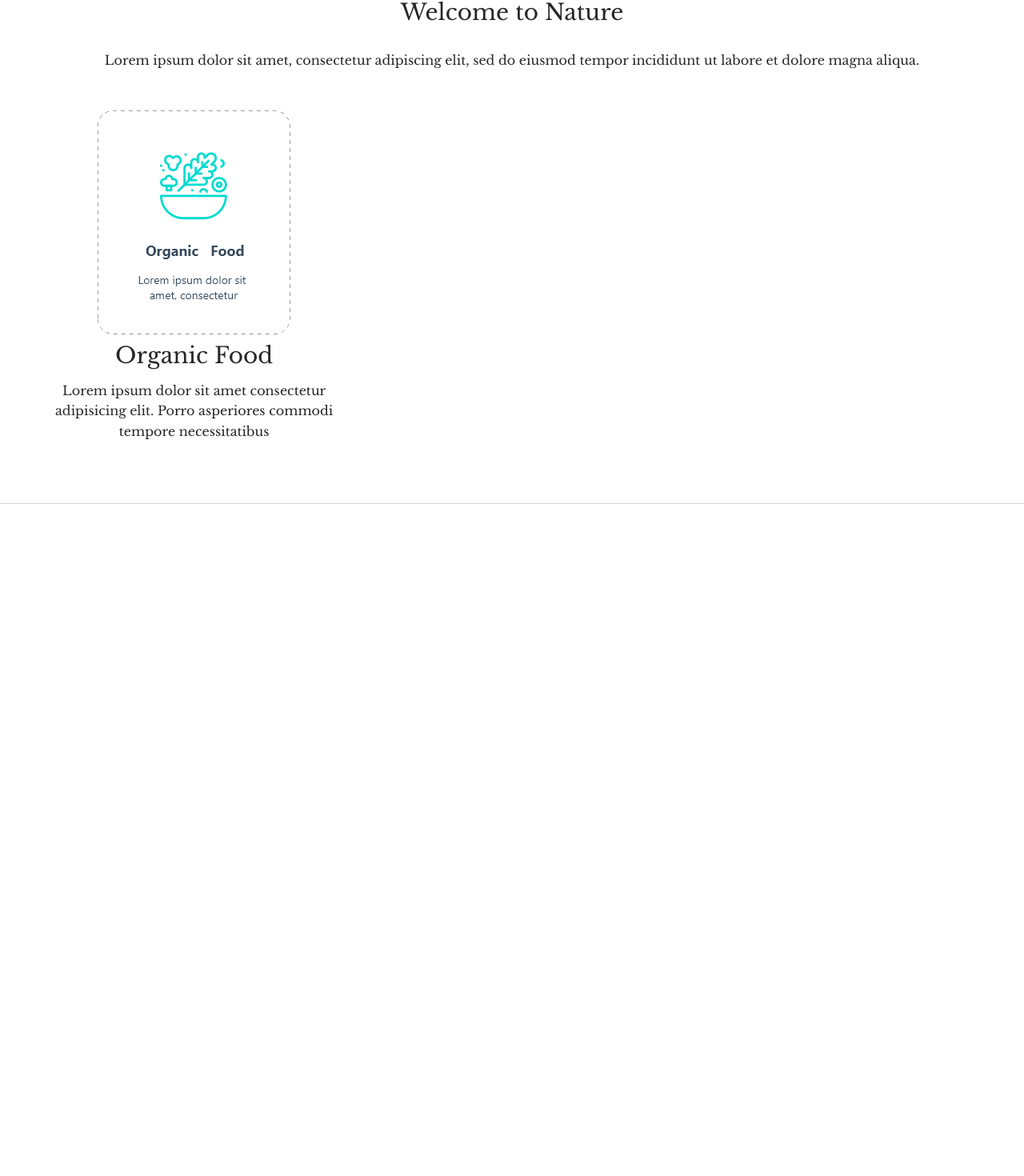
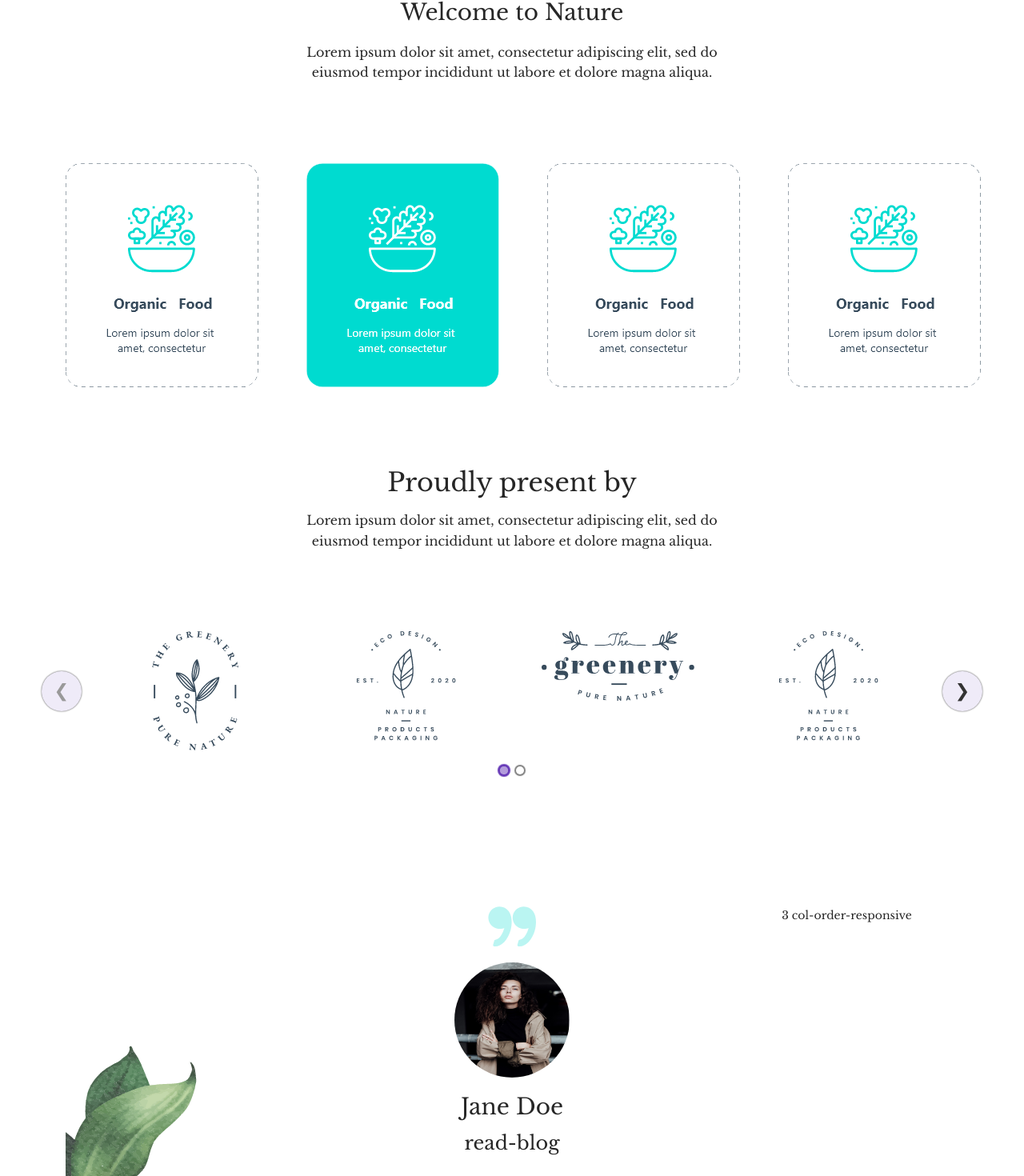
Before and after one commit to mehadiHasanDiner/blog-job-task-client, a React (Create React App) app: page / in a window 1280 px wide. Shown: the part 910-2380 px from the top of the page at 80% size. Before the commit the page ends 1540 px from the top, so only its background shows below. Built offline with nearby package versions, Linux system fonts and the light colour scheme.

Commit message:
school work on office time

```diff
--- a/package.json
+++ b/package.json
@@ -3,6 +3,7 @@
   "version": "0.1.0",
   "private": true,
   "dependencies": {
+    "@ant-design/icons": "^4.6.2",
     "@testing-library/jest-dom": "^5.11.9",
     "@testing-library/react": "^11.2.5",
     "@testing-library/user-event": "^12.8.1",
@@ -10,8 +11,12 @@
     "bootstrap": "^5.0.1",
     "react": "^17.0.1",
     "react-bootstrap": "^1.6.1",
+    "react-card-slide": "^1.0.13",
     "react-dom": "^17.0.1",
+    "react-elastic-carousel": "^0.11.5",
+    "react-multi-carousel": "^2.6.3",
     "react-scripts": "4.0.3",
+    "styled-components": "^5.3.0",
     "web-vitals": "^1.1.0"
   },
   "scripts": {
--- a/src/App.css
+++ b/src/App.css
@@ -46,9 +46,7 @@ title holder
 */
 .titleHolder {
   text-align: center;
-  position: relative;
   padding: 0 0 20px;
-  margin: 0 0 10px;
 }
 
 
@@ -326,16 +324,22 @@ block
 */
 .block {
   padding: 60px 0;
-  border-bottom: 1px solid #d9d9d9;
 }
 
 /*
-about
+Product
 -----
 */
+
+.product-slide{
+  margin-top: 100px;
+  text-align: center;
+}
+
+
 .aboutBlock .contentHolder {
   text-align: center;
-  margin: 0 0 50px;
+  margin: 0px 300px 100px;
 }
 
 .aboutBlock .icon {
@@ -346,12 +350,71 @@ about
 
 .aboutBlock .content {
   text-align: center;
+  display: flex;
+}
+.content .icon {
+  margin: 0 30px 0 30px;
+}
+
+
+.product-div {
+  font-family: sans-serif;
+  display: flex;
+  align-items: center;
+  justify-content: center;
+  margin-top: 50px;
+}
+
+.cGKbZh {
+  background-color: #00dbd028 !important;
+}
+
+.cGKbZh:hover:enabled, .cGKbZh:focus:enabled {
+  background-color: #00dbd0 !important;
+}
+
+.ejXxNI{
+  background-color: #00dbd028 !important;
+  box-shadow: 0 0 1px 3px #00dbd0 !important;
+}
+.ehkxHv{
+  background-color: #00dbd028 !important;
 }
 
 /*
-how it works
+blog
 ------------
 */
+
+.blog-container{
+  margin-top: 100px;
+  text-align: center;
+  height: 100vh;
+  width: 100%;
+  position: relative;
+  overflow: hidden;
+
+}
+
+
+.img-style{
+  position: absolute;
+    top: -150px;
+    right: 85px;
+    margin: auto;
+}
+
+.rate-comment{
+  margin-top: 20px;
+  display: block;
+}
+
+.rate-comment img{
+  border-radius: 200%;
+  width: 9rem;
+  height: 9rem;
+  margin-bottom: 20px;
+}
 .worksBlock {
   /* background: url('assets/images/bg-works.jpg') no-repeat; */
   background-position: 50% 0;
--- a/src/Components/Home/Blog/Blog.js
+++ b/src/Components/Home/Blog/Blog.js
@@ -0,0 +1,47 @@
+import React from 'react';
+import { Row, Col } from 'antd';
+import { createFromIconfontCN } from '@ant-design/icons';
+import 'antd/dist/antd.css';
+import bgImg from '../../../images/Group 134.png'
+import comment from '../../../images/Group 86.png'
+import rateImage1 from '../../../images/blog-image-1.png';
+
+const Blog = () => {
+    return (
+        <div>
+            <div className="container blog-slide">
+                <div className="blog-container">
+                    <Row>
+                        <Col span={6} xs={{ order: 1 }} sm={{ order: 2 }} md={{ order: 3 }} lg={{ order: 4 }}>
+                            <div className="img-style">
+                                <img src={bgImg} alt="" />
+                            </div>
+                        </Col>
+
+                        <Col span={12} xs={{ order: 1 }} sm={{ order: 2 }} md={{ order: 3 }} lg={{ order: 4 }}>
+                            <div className="newsletter">
+                                <img src={comment} alt="" />
+                                <div className="rate-comment">
+                                    <img src={rateImage1} alt="" />
+                                    <h3>Jane Doe</h3>
+                                    {/* <StarOutlined /> */}
+                                </div>
+                            </div>
+                            <div className="read-blog">
+                                <h4>read-blog</h4>
+
+                            </div>
+                        </Col>
+
+                        <Col span={6} xs={{ order: 1 }} sm={{ order: 2 }} md={{ order: 3 }} lg={{ order: 4 }}>
+                            3 col-order-responsive
+                        </Col>
+                    </Row>
+                </div>
+
+            </div>
+        </div>
+    );
+};
+
+export default Blog;
--- a/src/Components/Home/Home.js
+++ b/src/Components/Home/Home.js
@@ -1,12 +1,14 @@
 import React from 'react';
 import Hero from './Header/Hero';
 import Products from './Products/Products';
+import Blog from './Blog/Blog';
 
 const Home = () => {
     return (
         <div>
             <Hero/>
             <Products/>
+            <Blog/>
         </div>
     );
 };
--- a/src/Components/Home/Products/Products.js
+++ b/src/Components/Home/Products/Products.js
@@ -2,20 +2,27 @@ import React from 'react';
 import image1 from '../../../images/Group 114.png';
 import image2 from '../../../images/Group 205.png';
 import image3 from '../../../images/Group 207.png';
+
+import Carousel from "react-elastic-carousel";
+import Item from './style';
+
 import { Row, Col } from 'antd';
 
-const products = [
-    {
-        key: '1',
-        image2: image1,
-        image3: image2,
-        title: 'Organic Food',
-        details: 'Lorem ipsum dolor sit amet consectetur adipisicing elit. Porro asperiores commodi tempore necessitatibus'
+import image4 from '../../../images/Group 39.png';
+import image5 from '../../../images/Group 55.png';
+import image6 from '../../../images/Group 64.png';
 
-    }
-]
+
 
 const Products = () => {
+
+    const breakPoints = [
+        { width: 1, itemsToShow: 2 },
+        { width: 550, itemsToShow: 3 },
+        { width: 768, itemsToShow: 4 },
+        { width: 1200, itemsToShow: 5 },
+      ];
+
     return (
         <div id="about" className="block aboutBlock">
             <div className="container-fluid">
@@ -24,24 +31,47 @@ const Products = () => {
                     <h2>Welcome to Nature</h2>
                 </div>
                 <div className="contentHolder">
-                    <p>Lorem ipsum dolor sit amet, consectetur adipiscing elit, sed do eiusmod tempor
-                        incididunt ut labore et dolore magna aliqua.</p>
+                    <p>Lorem ipsum dolor sit amet, consectetur adipiscing elit, sed do eiusmod tempor incididunt ut labore et dolore magna aliqua.</p>
                 </div>
                 <Row gutter={[16, 16]}>
-                    {products.map(product => {
-                        return (
-                            <Col md={{ span: 8 }} key={product.key}>
+                    <Col md={{ span: 8 }}>
                         <div className="content">
                             <div className="icon">
                                 <img src={image3} alt="" />
                             </div>
-                                    <h3>{product.title}</h3>
-                                    <p>{product.details}</p>
+                            <div className="icon">
+                                <img src={image2} alt="" />
+                            </div>
+                            <div className="icon">
+                                <img src={image3} alt="" />
+                            </div>
+                            <div className="icon">
+                                <img src={image3} alt="" />
+                            </div>
                         </div>
                     </Col>
-                        );
-                    })}
                 </Row>
+
+                <div className="product-slide">
+                <div className="contentHolder">
+                <h2>Proudly present by</h2>
+                <p>Lorem ipsum dolor sit amet, consectetur adipiscing elit, sed do eiusmod tempor incididunt ut labore et dolore magna aliqua.</p>
+                </div>
+
+                <div className="product-div">
+                    <Carousel breakPoints={breakPoints}>
+                        <Item> <img src={image4} alt="" /> </Item>
+                        <Item><img src={image6} alt="" /> </Item>
+                        <Item><img src={image5} alt="" /> </Item>
+                        <Item><img src={image6} alt="" /> </Item>
+                        <Item> <img src={image4} alt="" /> </Item>
+                        <Item><img src={image6} alt="" /> </Item>
+                        <Item><img src={image5} alt="" /> </Item>
+                        <Item><img src={image6} alt="" /> </Item>
+                    </Carousel>
+                </div>
+                </div>
+
             </div>
         </div>
     );
--- /dev/null
+++ b/src/Components/Home/Products/style.js
@@ -0,0 +1,10 @@
+import styled from "styled-components"
+
+export default styled.div`
+    display: flex;
+    justify-content: center;
+    align-items: center;
+    width: 100%;
+    color: #fff;
+    margin: 0 10px;
+    `;
```
Also changed, not shown: src/Components/Home/Products/Products.css (deleted), src/images/blog-image-1.png (added), 1 other file (tests, documents, lock files or other folders). Lines whose indentation alone changed are shown as unchanged.
